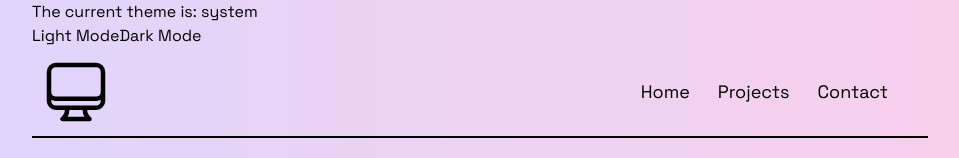
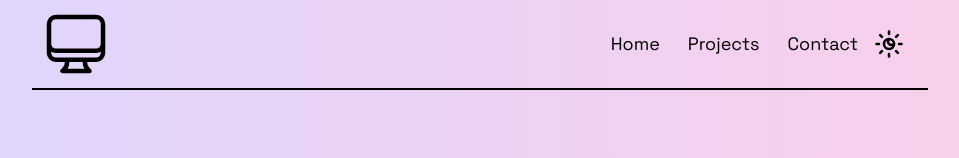
Before and after one commit to atorrez007/updated-portfolio, a Next.js app: page / in a window 1280 px wide. Shown: the top 158 px of the page, without its empty margins (160-1119 px from the left). Built offline with nearby package versions, Linux system fonts and the light colour scheme.

Commit message:
implemented theme switcher in the header component and added icon

```diff
--- a/src/app/ThemeSwitcher.tsx
+++ b/src/app/ThemeSwitcher.tsx
@@ -10,17 +10,27 @@ function ThemeSwitcher({ children }: any) {
     setMounted(true);
   }, []);
 
+  useEffect(() => {
+    const testFunc = () => {
+      theme === "dark"
+        ? console.log("theme is dark")
+        : console.log("theme is light");
+    };
+    testFunc();
+  }, [theme]);
+
   if (!mounted) {
     return <>{children}</>;
   }
+
   return (
-    <div>
-      The current theme is: {theme}
-      <div>
+    <>
+      {/* The current theme is: {theme} */}
+      {/* <div>
         <button onClick={() => setTheme("light")}>Light Mode</button>
         <button onClick={() => setTheme("dark")}>Dark Mode</button>
-      </div>
-    </div>
+      </div> */}
+    </>
   );
 }
 
--- a/src/app/components/header.tsx
+++ b/src/app/components/header.tsx
@@ -4,10 +4,13 @@ import { links } from "../../../lib/data";
 import { motion, AnimatePresence } from "framer-motion";
 import { RxHamburgerMenu } from "react-icons/rx";
 import { TfiClose } from "react-icons/tfi";
+import { LuSunMoon } from "react-icons/lu";
 import Link from "next/link";
+import { useTheme } from "next-themes";
 
 function Header() {
   const [open, setOpen] = useState<boolean>(false);
+  const { theme, setTheme } = useTheme();
   const [isMobile, setIsMobile] = useState<boolean>(false);
   const handleMenu = () => {
     setOpen((prevState) => !prevState);
@@ -77,8 +80,42 @@ function Header() {
                 </ul>
               </Link>
             ))}
+            {theme === "dark" ? (
+              <button
+                onClick={() => {
+                  setTheme("light");
+                }}
+              >
+                <LuSunMoon size={30} />
+              </button>
+            ) : (
+              <button
+                onClick={() => {
+                  setTheme("dark");
+                }}
+              >
+                <LuSunMoon size={30} />
+              </button>
+            )}
           </div>
           <div className="-mr-0 flex md:hidden lg:hidden xl:hidden">
+            {theme === "dark" ? (
+              <button
+                onClick={() => {
+                  setTheme("light");
+                }}
+              >
+                <LuSunMoon className="mr-5" size={30} />
+              </button>
+            ) : (
+              <button
+                onClick={() => {
+                  setTheme("dark");
+                }}
+              >
+                <LuSunMoon className="mr-5" size={30} />
+              </button>
+            )}
             <button
               type="button"
               onClick={handleMenu}
--- a/src/app/components/intro.tsx
+++ b/src/app/components/intro.tsx
@@ -4,10 +4,12 @@ import React, { useEffect } from "react";
 import image2 from "../assets/porftolio-image2.jpg";
 import { animate, motion, useMotionValue, useTransform } from "framer-motion";
 import { cursorVariants } from "../../../types";
-
+import { useTheme } from "next-themes";
 export default function Intro() {
   const greeting = "Hi, I'm Armando";
+
   const count = useMotionValue(0);
+
   const rounded = useTransform(count, (latest) => Math.round(latest));
   const displayText = useTransform(rounded, (latest) =>
     greeting.slice(0, latest)
```
